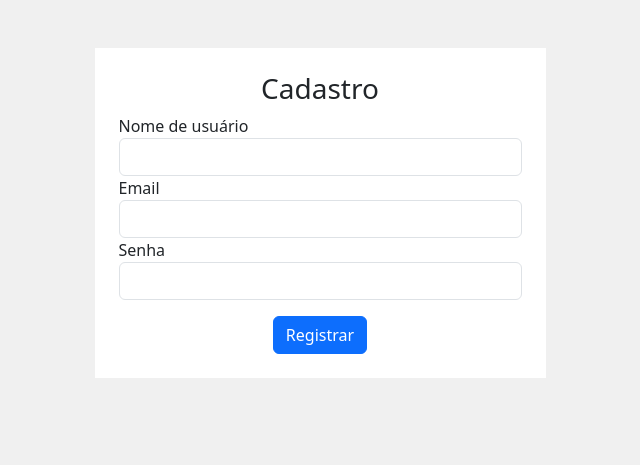
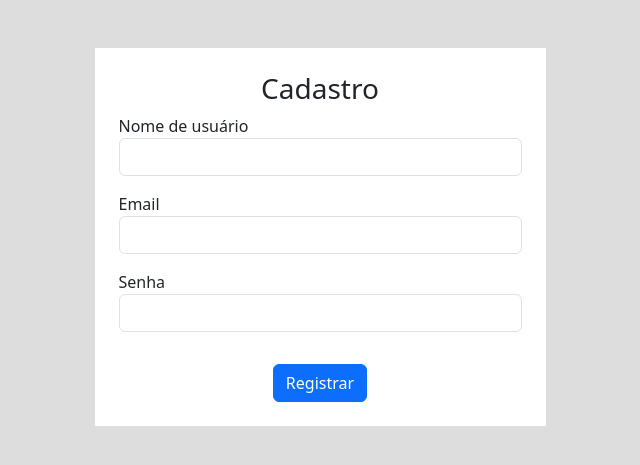
Before and after one commit to agnaldo-s/SistemaVotacao, a Django app: template accounts/templates/pages/register.html in a window 1280 px wide. Shown: the top 465 px of the page, without its empty margins (320-960 px from the left). Run offline with Django 4.2, Linux system fonts and the light colour scheme; the template is opened without the code that fills it, so the values that code supplies are empty.

Commit message:
Atualizado layout login e registro

```diff
--- a/accounts/templates/pages/register.html
+++ b/accounts/templates/pages/register.html
@@ -7,21 +7,21 @@
     <link href="https://cdn.jsdelivr.net/npm/bootstrap@5.3.2/dist/css/bootstrap.min.css" rel="stylesheet" integrity="sha384-T3c6CoIi6uLrA9TneNEoa7RxnatzjcDSCmG1MXxSR1GAsXEV/Dwwykc2MPK8M2HN" crossorigin="anonymous">
     <title>Document</title>
 </head>
-<body style="background-color: #f0f0f0;">
+<body style="background-color: #ddd;">
     <div class="container">
         <div class="row justify-content-center">
             <div class="col-md-5">
                 <form action="" method="POST" class="mt-5 p-4 bg-white">
                     <h3 align="center">Cadastro</h3>
-                    <div class="form-group">
+                    <div class="form-group mb-3">
                         <label for="username">Nome de usuário</label>
                         <input type="text" class="form-control" name="username">
                     </div>
-                    <div class="form-group">
+                    <div class="form-group mb-3">
                         <label for="username">Email</label>
                         <input type="email" class="form-control" name="email">
                     </div>
-                    <div class="form-group">
+                    <div class="form-group mb-3">
                         <label for="password">Senha</label>
                         <input type="password" class="form-control" name="password">
                     </div>
--- a/conf/settings.py
+++ b/conf/settings.py
@@ -38,7 +38,8 @@ INSTALLED_APPS = [
     'django.contrib.sessions',
     'django.contrib.messages',
     'django.contrib.staticfiles',
-    'forms'
+    'forms',
+    'accounts'
 ]
 
 MIDDLEWARE = [
--- a/conf/urls.py
+++ b/conf/urls.py
@@ -22,4 +22,5 @@ from django.conf.urls.static import static
 urlpatterns = [
     path('admin/', admin.site.urls),
     path('', include('forms.urls')),
+    path('accounts/', include('accounts.urls'))
 ]
--- a/forms/views.py
+++ b/forms/views.py
@@ -1,4 +1,6 @@
 from django.shortcuts import render
+from django.contrib.auth.decorators import login_required
 
+@login_required(redirect_field_name='login')
 def index(request):
     return render(request, "pages/index.html")
```
Also changed, not shown: accounts/templates/pages/login.html (+4 -3 lines).
